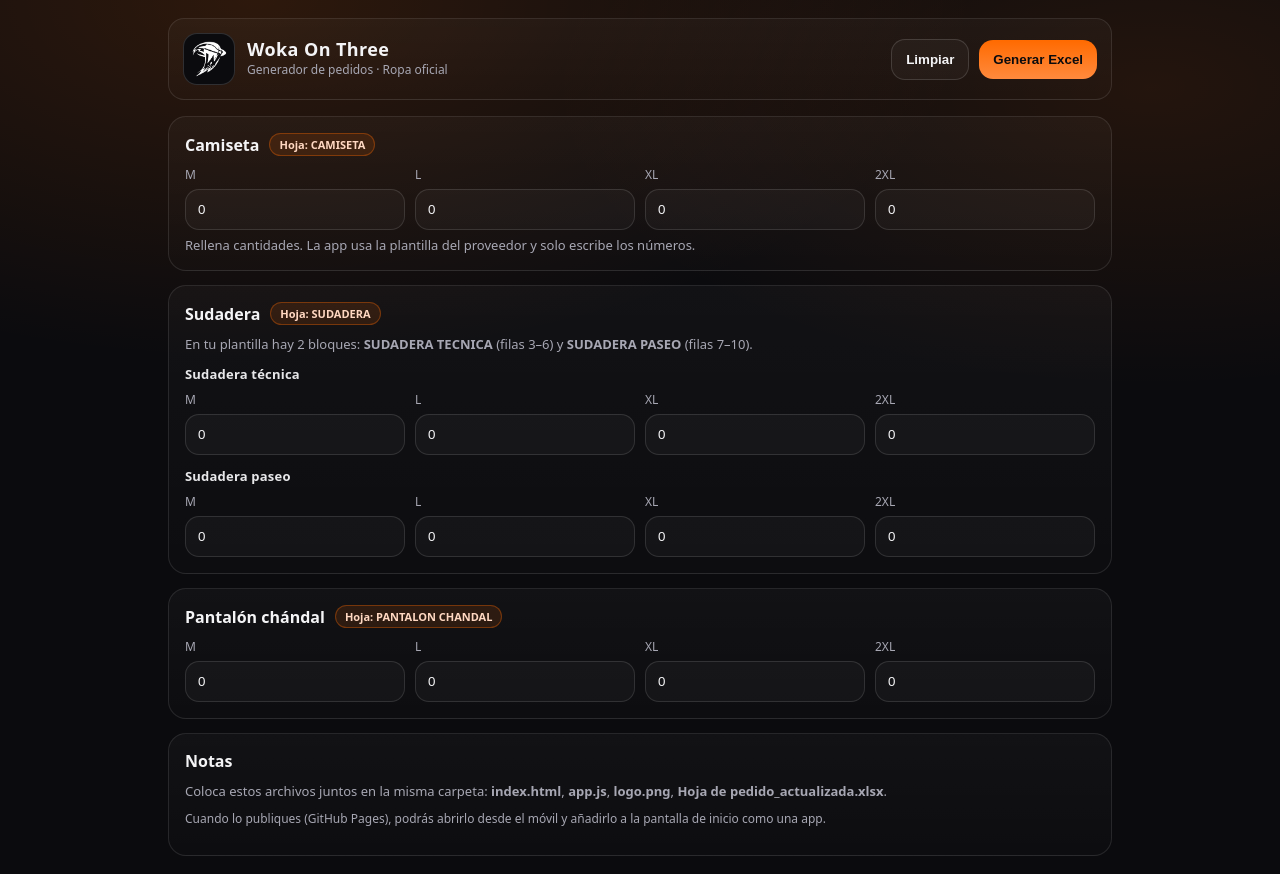
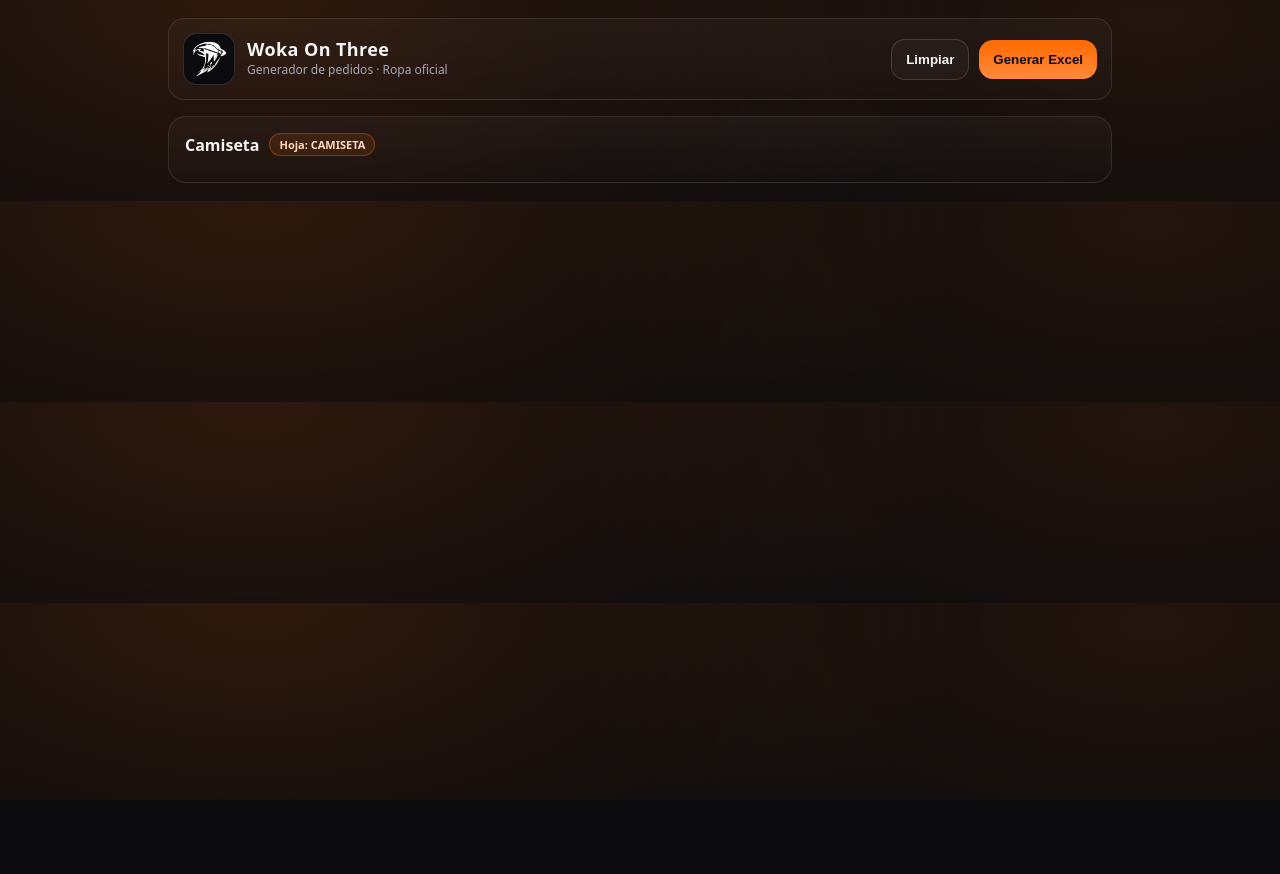
Before and after one commit to sebastgaliano/pedidos-woka, a plain HTML site: page index.html in a window 1280 px wide. After the commit the page ends 800 px from the top, so only its background shows below. Drawn offline with Linux system fonts and the light colour scheme.

Commit message:
Update index.html

```diff
--- a/index.html
+++ b/index.html
@@ -8,14 +8,12 @@
   <style>
     :root{
       --bg: #0b0b0e;
-      --card: #121219;
       --text: #f4f4f6;
       --muted: #a7a7b3;
       --line: rgba(255,255,255,.10);
-      --accent: #ff6a00; /* naranja */
+      --accent: #ff6a00;
       --accent2: #ff8a3d;
     }
-
     *{ box-sizing: border-box; }
 
     body{
@@ -42,14 +40,8 @@
       margin-bottom: 16px;
     }
 
-    .brand{
-      display:flex;
-      align-items:center;
-      gap: 12px;
-      min-width: 0;
-    }
+    .brand{ display:flex; align-items:center; gap: 12px; min-width: 0; }
 
-    /* Logo: ajustado para tu PNG (blanco sobre negro) */
     .logo{
       width: 52px;
       height: 52px;
@@ -62,13 +54,7 @@
       overflow:hidden;
       flex: 0 0 auto;
     }
-
-    .logo img{
-      width: 85%;
-      height: 85%;
-      object-fit: contain;
-      display:block;
-    }
+    .logo img{ width: 85%; height: 85%; object-fit: contain; display:block; }
 
     .brand h1{
       font-size: 18px;
@@ -79,7 +65,6 @@
       overflow: hidden;
       text-overflow: ellipsis;
     }
-
     .brand p{
       margin: 2px 0 0;
       color: var(--muted);
@@ -89,15 +74,7 @@
       text-overflow: ellipsis;
     }
 
-    .actions{
-      display:flex;
-      gap: 10px;
-      flex-wrap: wrap;
-      align-items:center;
-      justify-content:flex-end;
-      flex: 0 0 auto;
-    }
-
+    .actions{ display:flex; gap: 10px; flex-wrap: wrap; align-items:center; justify-content:flex-end; }
     button{
       padding: 12px 14px;
       border-radius: 14px;
@@ -105,15 +82,12 @@
       cursor: pointer;
       font-weight: 700;
     }
-
     .btn{
       background: linear-gradient(180deg, var(--accent), var(--accent2));
       color: #0b0b0e;
       border: 0;
     }
-
     .btn:active{ transform: translateY(1px); }
-
     .btn-ghost{
       background: rgba(255,255,255,.03);
       color: var(--text);
@@ -121,11 +95,7 @@
       font-weight: 600;
     }
 
-    .grid{
-      display:grid;
-      grid-template-columns: 1fr;
-      gap: 14px;
-    }
+    .grid{ display:grid; grid-template-columns: 1fr; gap: 14px; }
 
     .card{
       border: 1px solid var(--line);
@@ -151,11 +121,7 @@
       color: #ffd8c2;
     }
 
-    .muted{
-      color: var(--muted);
-      font-size: 13px;
-      margin: 6px 0 0;
-    }
+    .muted{ color: var(--muted); font-size: 13px; margin: 6px 0 0; }
 
     .row{
       display:grid;
@@ -163,13 +129,7 @@
       gap: 10px;
     }
 
-    label{
-      font-size: 12px;
-      color: var(--muted);
-      display:block;
-      margin-bottom: 6px;
-    }
-
+    label{ font-size: 12px; color: var(--muted); display:block; margin-bottom: 6px; }
     input{
       width: 100%;
       padding: 12px 12px;
@@ -179,7 +139,6 @@
       color: var(--text);
       outline: none;
     }
-
     input:focus{
       border-color: rgba(255,106,0,.6);
       box-shadow: 0 0 0 3px rgba(255,106,0,.18);
@@ -194,11 +153,7 @@
       letter-spacing: .2px;
     }
 
-    .footer-note{
-      margin-top: 10px;
-      font-size: 12px;
-      color: var(--muted);
-    }
+    .footer-note{ margin-top: 10px; font-size: 12px; color: var(--muted); }
 
     @media (max-width: 720px){
       .row{ grid-template-columns: repeat(2, minmax(0,1fr)); }
@@ -207,88 +162,27 @@
     }
   </style>
 
-  <!-- SheetJS (xlsx) -->
   <script src="https://cdn.jsdelivr.net/npm/xlsx/dist/xlsx.full.min.js"></script>
 </head>
 
 <body>
-  <!-- HEADER -->
   <div class="topbar">
   <div class="brand">
     <div class="logo">
-        <img src="./logo.png" alt="Woka On Three">
+      <img src="./Logo.png" alt="Woka On Three">
     </div>
-      <div>
+    <div class="brand-text">
       <h1>Woka On Three</h1>
       <p>Generador de pedidos · Ropa oficial</p>
     </div>
   </div>
 
   <div class="actions">
-      <button class="btn-ghost" type="button" onclick="location.reload()">Limpiar</button>
+    <button class="btn-ghost" id="btnClear" type="button">Limpiar</button>
     <button class="btn" id="btn" type="button">Generar Excel</button>
   </div>
 </div>
 
-  <!-- CONTENIDO -->
   <div class="grid">
-
     <div class="card">
       <h2>Camiseta <span class="chip">Hoja: CAMISETA</span></h2>
-      <div class="row">
-        <div><label>M</label><input id="cam_m" type="number" min="0" value="0"></div>
-        <div><label>L</label><input id="cam_l" type="number" min="0" value="0"></div>
-        <div><label>XL</label><input id="cam_xl" type="number" min="0" value="0"></div>
-        <div><label>2XL</label><input id="cam_2xl" type="number" min="0" value="0"></div>
-      </div>
-      <p class="muted">Rellena cantidades. La app usa la plantilla del proveedor y solo escribe los números.</p>
-    </div>
-
-    <div class="card">
-      <h2>Sudadera <span class="chip">Hoja: SUDADERA</span></h2>
-      <p class="muted">En tu plantilla hay 2 bloques: <b>SUDADERA TECNICA</b> (filas 3–6) y <b>SUDADERA PASEO</b> (filas 7–10).</p>
-
-      <div class="subhead">Sudadera técnica</div>
-      <div class="row">
-        <div><label>M</label><input id="sudt_m" type="number" min="0" value="0"></div>
-        <div><label>L</label><input id="sudt_l" type="number" min="0" value="0"></div>
-        <div><label>XL</label><input id="sudt_xl" type="number" min="0" value="0"></div>
-        <div><label>2XL</label><input id="sudt_2xl" type="number" min="0" value="0"></div>
-      </div>
-
-      <div class="subhead">Sudadera paseo</div>
-      <div class="row">
-        <div><label>M</label><input id="sudp_m" type="number" min="0" value="0"></div>
-        <div><label>L</label><input id="sudp_l" type="number" min="0" value="0"></div>
-        <div><label>XL</label><input id="sudp_xl" type="number" min="0" value="0"></div>
-        <div><label>2XL</label><input id="sudp_2xl" type="number" min="0" value="0"></div>
-      </div>
-    </div>
-
-    <div class="card">
-      <h2>Pantalón chándal <span class="chip">Hoja: PANTALON CHANDAL</span></h2>
-      <div class="row">
-        <div><label>M</label><input id="pch_m" type="number" min="0" value="0"></div>
-        <div><label>L</label><input id="pch_l" type="number" min="0" value="0"></div>
-        <div><label>XL</label><input id="pch_xl" type="number" min="0" value="0"></div>
-        <div><label>2XL</label><input id="pch_2xl" type="number" min="0" value="0"></div>
-      </div>
-    </div>
-
-    <div class="card">
-      <h2>Notas</h2>
-      <p class="muted">
-        Coloca estos archivos juntos en la misma carpeta:
-        <b>index.html</b>, <b>app.js</b>, <b>logo.png</b>, <b>Hoja de pedido_actualizada.xlsx</b>.
-      </p>
-      <p class="footer-note">
-        Cuando lo publiques (GitHub Pages), podrás abrirlo desde el móvil y añadirlo a la pantalla de inicio como una app.
-      </p>
-    </div>
-
-  </div>
-
-  <!-- LÓGICA -->
-  <script src="./app.js"></script>
-</body>
-</html>
```
Lines whose indentation alone changed are shown as unchanged.
